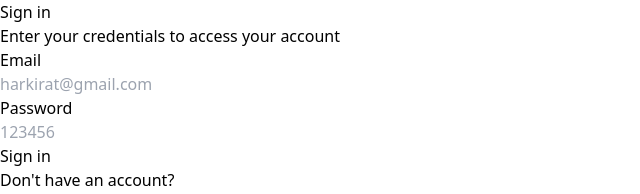
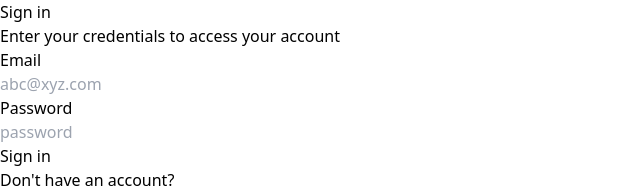
Before and after one commit to hiteshchangrani/paytm, a React (Vite) app in the folder frontend/: page /signin in a window 1280 px wide. Shown: the top 194 px of the page, without its empty margins (0-640 px from the left). Built offline with nearby package versions, Linux system fonts and the light colour scheme.

Commit message:
Update Signin.jsx
placeholders/signin

```diff
--- a/frontend/src/Pages/Signin.jsx
+++ b/frontend/src/Pages/Signin.jsx
@@ -10,8 +10,8 @@ export const Signin = () => {
       <div className="rounded-lg bg-white w-80 text-center p-2 h-max px-4">
         <Heading label={"Sign in"} />
         <SubHeading label={"Enter your credentials to access your account"} />
-        <InputBox placeholder="harkirat@gmail.com" label={"Email"} />
-        <InputBox placeholder="123456" label={"Password"} />
+        <InputBox placeholder="abc@xyz.com" label={"Email"} />
+        <InputBox placeholder="password" label={"Password"} />
         <div className="pt-4">
           <Button label={"Sign in"} />
         </div>
```
